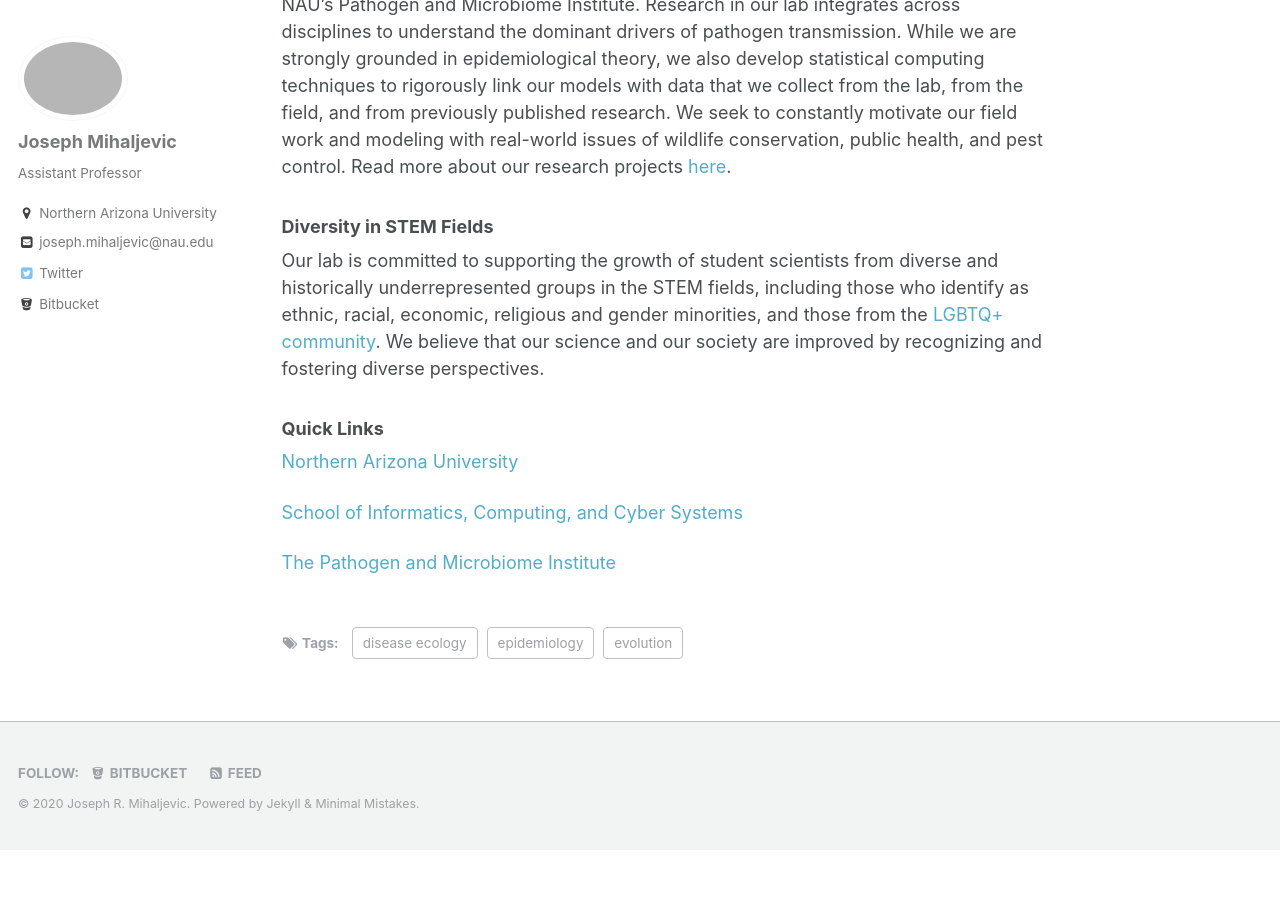
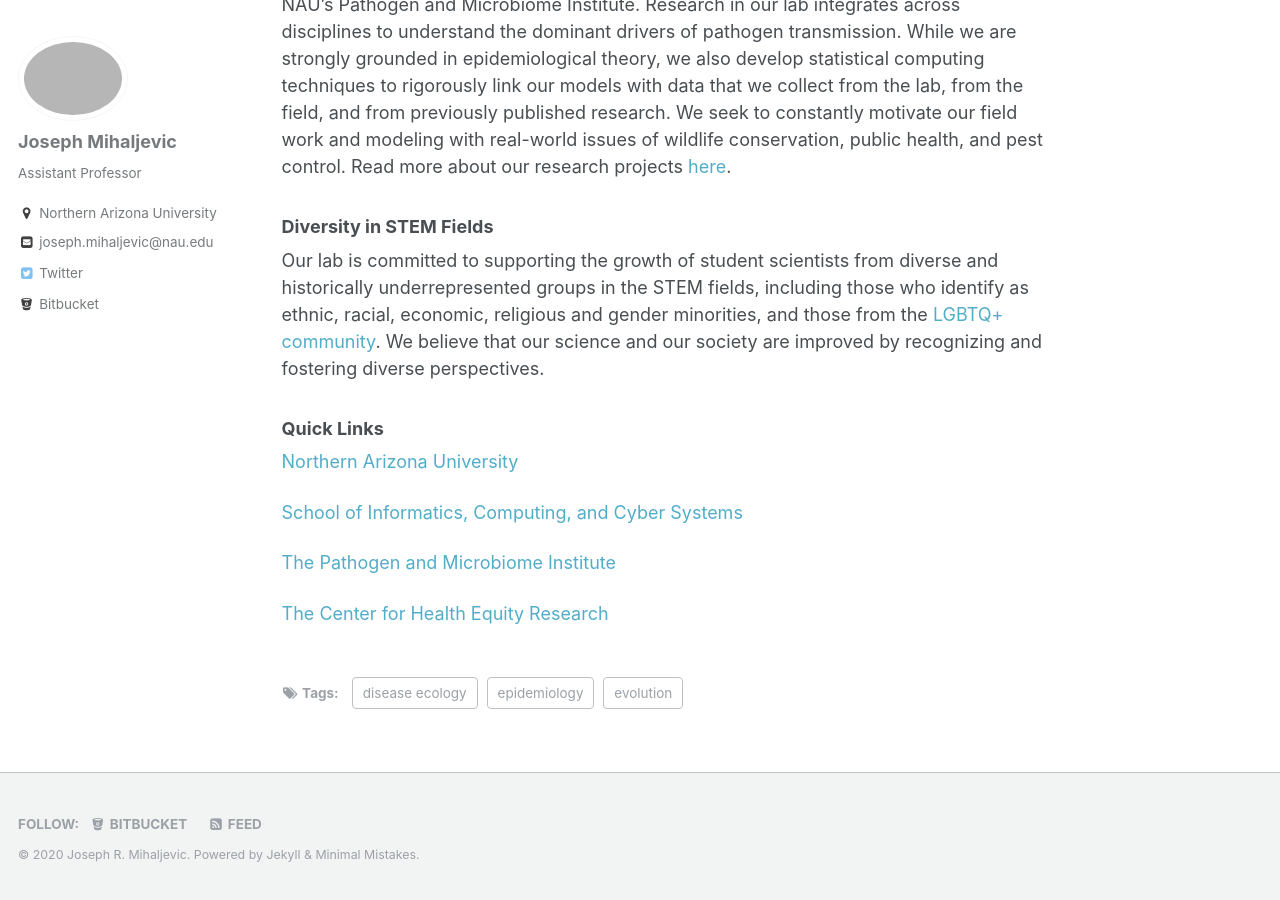
Before and after one commit to jrmihalj/jrmihalj.github.io, a Jekyll site: the page built from index.md, in a window 1280 px wide and 900 px high, scrolled down 674 px. Built offline with Jekyll 4.4.1, drawn with Linux system fonts in a browser that asks for light colours; our own code applies the rules of GitHub Pages for plain Markdown files; before the commit the page ends 1524 px from its top, so only the background shows below that.

Commit message:
added CHER link

```diff
--- a/index.md
+++ b/index.md
@@ -26,3 +26,5 @@ Our lab is committed to supporting the growth of student scientists from diverse
 [School of Informatics, Computing, and Cyber Systems](http://nau.edu/SICCS/){:target="_blank"}
 
 [The Pathogen and Microbiome Institute](https://nau.edu/pmi/){:target="_blank"}
+
+[The Center for Health Equity Research](https://nau.edu/cher/){:target="_blank"}
```
